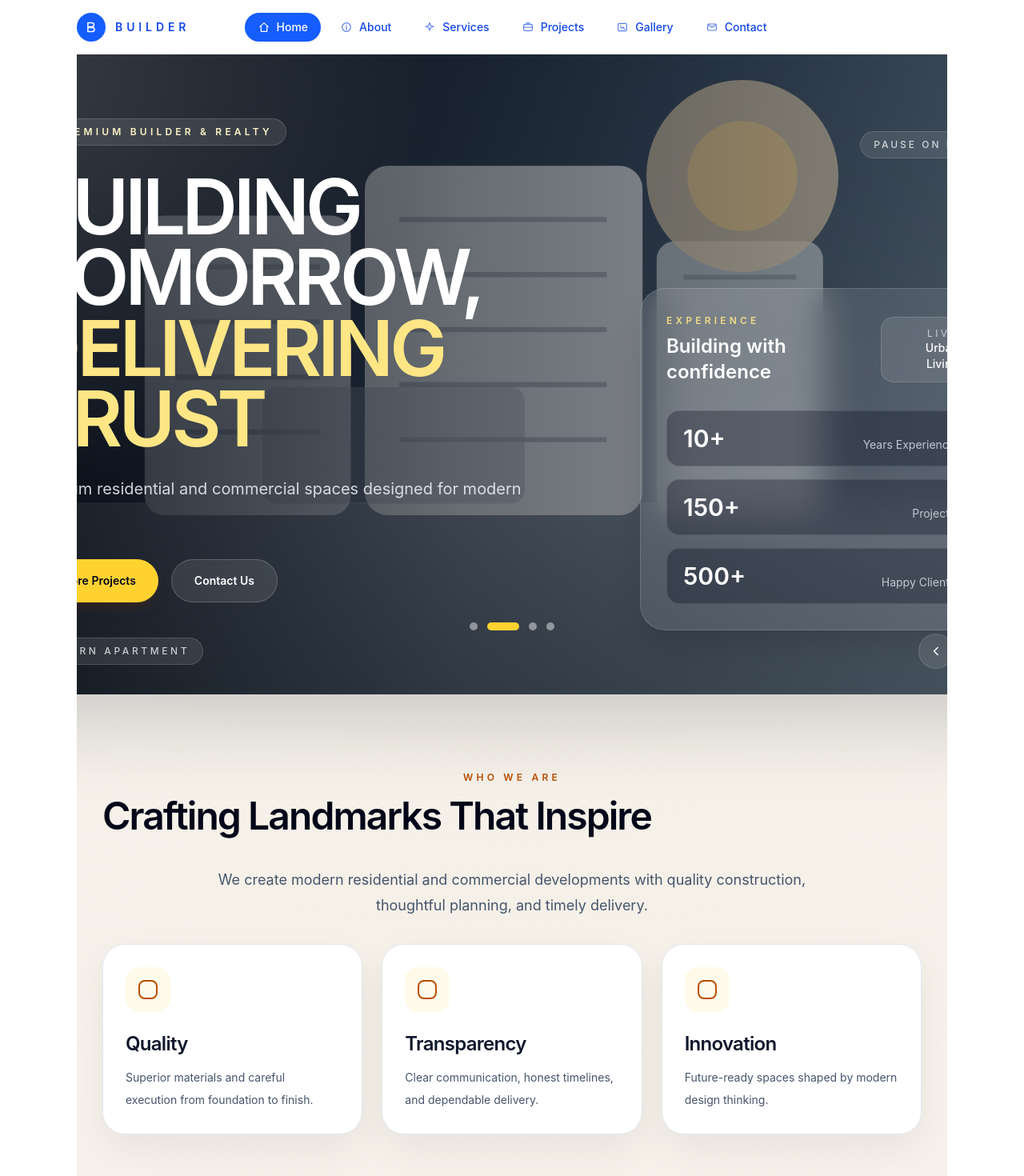
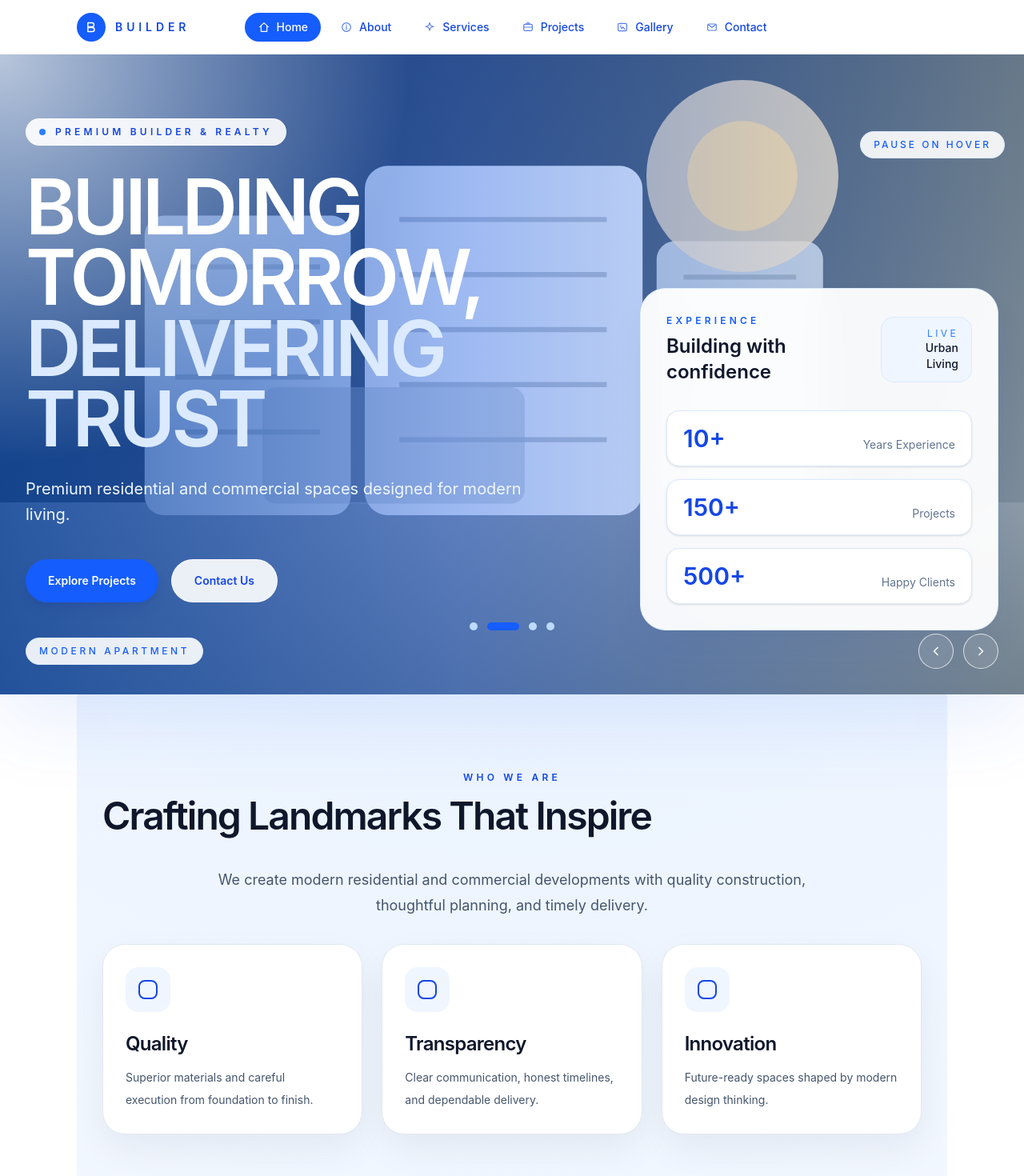
Before and after one commit to YojitSiddhant/builder-website, a Next.js app: page / in a window 1280 px wide. Shown: the top 1470 px of the page at 80% size. Built offline with nearby package versions, Linux system fonts and the light colour scheme.

Commit message:
Fix home page clipping and blue theme

```diff
--- a/components/home-page.tsx
+++ b/components/home-page.tsx
@@ -188,7 +188,7 @@ export function HomePage() {
   }, [testimonialPaused]);
 
   return (
-    <div className="overflow-x-clip -mt-8 bg-[radial-gradient(circle_at_top,_rgba(198,167,123,0.14),_transparent_38%),linear-gradient(180deg,_#fbfaf7_0%,_#f6f1ea_38%,_#ffffff_100%)] text-slate-900">
+    <div className="-mt-8 bg-[radial-gradient(circle_at_top,_rgba(191,219,254,0.45),_transparent_40%),linear-gradient(180deg,_#ffffff_0%,_#f4f8ff_42%,_#ffffff_100%)] text-slate-900">
       <HeroSection
         activeSlide={heroIndex}
         setActiveSlide={setHeroIndex}
@@ -229,7 +229,7 @@ function HeroSection({
   return (
     <section
       aria-labelledby="home-hero-title"
-      className="relative left-1/2 w-screen -translate-x-1/2 overflow-hidden bg-slate-950 text-white shadow-[0_35px_90px_rgba(15,23,42,0.18)]"
+      className="relative left-1/2 w-screen -translate-x-1/2 overflow-hidden bg-white text-slate-900 shadow-[0_35px_90px_rgba(37,99,235,0.1)]"
       onMouseEnter={() => setPaused(true)}
       onMouseLeave={() => setPaused(false)}
     >
@@ -254,13 +254,13 @@ function HeroSection({
           </motion.div>
         </AnimatePresence>
 
-        <div className="absolute inset-0 bg-[linear-gradient(90deg,_rgba(7,11,20,0.88)_0%,_rgba(7,11,20,0.58)_45%,_rgba(7,11,20,0.34)_100%)]" />
-        <div className="absolute inset-0 bg-[radial-gradient(circle_at_top_left,_rgba(255,255,255,0.2),_transparent_36%)]" />
+        <div className="absolute inset-0 bg-[linear-gradient(90deg,_rgba(16,72,162,0.78)_0%,_rgba(37,99,235,0.4)_45%,_rgba(255,255,255,0.08)_100%)]" />
+        <div className="absolute inset-0 bg-[radial-gradient(circle_at_top_left,_rgba(255,255,255,0.7),_transparent_34%)]" />
 
         <div className="relative mx-auto flex min-h-[100svh] w-full max-w-7xl flex-col justify-center gap-12 px-4 py-20 sm:px-6 lg:grid lg:grid-cols-[1.15fr_0.85fr] lg:px-8">
           <div className="max-w-3xl">
-            <div className="inline-flex items-center gap-3 rounded-full border border-white/15 bg-white/10 px-4 py-2 text-xs font-semibold uppercase tracking-[0.35em] text-amber-100 backdrop-blur">
-              <span className="h-2 w-2 rounded-full bg-amber-300" />
+            <div className="inline-flex items-center gap-3 rounded-full border border-white/70 bg-white/90 px-4 py-2 text-xs font-semibold uppercase tracking-[0.35em] text-blue-700 backdrop-blur">
+              <span className="h-2 w-2 rounded-full bg-blue-500" />
               Premium Builder & Realty
             </div>
 
@@ -272,11 +272,11 @@ function HeroSection({
               transition={{ duration: 0.7, ease: "easeOut" }}
             >
               BUILDING TOMORROW,
-              <span className="block text-amber-200">DELIVERING TRUST</span>
+              <span className="block text-blue-100">DELIVERING TRUST</span>
             </motion.h1>
 
             <motion.p
-              className="mt-7 max-w-2xl text-lg leading-8 text-slate-100/85 sm:text-xl"
+              className="mt-7 max-w-2xl text-lg leading-8 text-blue-50 sm:text-xl"
               initial={{ opacity: 0, y: 20 }}
               animate={{ opacity: 1, y: 0 }}
               transition={{ duration: 0.7, delay: 0.08, ease: "easeOut" }}
@@ -292,13 +292,13 @@ function HeroSection({
             >
               <Link
                 href="#projects"
-                className="inline-flex items-center justify-center rounded-full bg-amber-300 px-7 py-4 text-sm font-semibold text-slate-950 shadow-lg shadow-amber-900/20 transition-transform duration-300 hover:-translate-y-0.5 hover:bg-amber-200"
+                className="inline-flex items-center justify-center rounded-full bg-blue-600 px-7 py-4 text-sm font-semibold text-white shadow-lg shadow-blue-900/15 transition-transform duration-300 hover:-translate-y-0.5 hover:bg-blue-700"
               >
                 Explore Projects
               </Link>
               <Link
                 href="/contact"
-                className="inline-flex items-center justify-center rounded-full border border-white/20 bg-white/10 px-7 py-4 text-sm font-semibold text-white backdrop-blur transition-transform duration-300 hover:-translate-y-0.5 hover:bg-white/15"
+                className="inline-flex items-center justify-center rounded-full border border-white/70 bg-white/90 px-7 py-4 text-sm font-semibold text-blue-700 backdrop-blur transition-transform duration-300 hover:-translate-y-0.5 hover:bg-white"
               >
                 Contact Us
               </Link>
@@ -307,21 +307,21 @@ function HeroSection({
 
           <div className="flex items-end justify-start lg:justify-end">
             <motion.div
-              className="w-full max-w-md rounded-[2rem] border border-white/15 bg-white/10 p-6 shadow-2xl shadow-black/20 backdrop-blur-xl sm:p-8"
+              className="w-full max-w-md rounded-[2rem] border border-blue-100 bg-white/95 p-6 shadow-2xl shadow-blue-900/10 backdrop-blur-xl sm:p-8"
               initial={{ opacity: 0, x: 32 }}
               animate={{ opacity: 1, x: 0 }}
               transition={{ duration: 0.75, delay: 0.2, ease: "easeOut" }}
             >
               <div className="flex items-center justify-between">
                 <div>
-                  <p className="text-xs font-semibold uppercase tracking-[0.35em] text-amber-200/90">
+                  <p className="text-xs font-semibold uppercase tracking-[0.35em] text-blue-600">
                     Experience
                   </p>
-                  <p className="mt-2 text-2xl font-semibold text-white">Building with confidence</p>
+                  <p className="mt-2 text-2xl font-semibold text-slate-900">Building with confidence</p>
                 </div>
-                <div className="rounded-2xl border border-white/15 bg-white/10 px-4 py-3 text-right">
-                  <p className="text-xs uppercase tracking-[0.28em] text-slate-200/80">Live</p>
-                  <p className="text-sm font-medium text-white">{slide.eyebrow}</p>
+                <div className="rounded-2xl border border-blue-100 bg-blue-50 px-4 py-3 text-right">
+                  <p className="text-xs uppercase tracking-[0.28em] text-blue-500">Live</p>
+                  <p className="text-sm font-medium text-slate-900">{slide.eyebrow}</p>
                 </div>
               </div>
 
@@ -333,11 +333,11 @@ function HeroSection({
                 ].map((item) => (
                   <div
                     key={item.label}
-                    className="rounded-2xl border border-white/10 bg-slate-950/30 px-5 py-4"
+                    className="rounded-2xl border border-blue-100 bg-white px-5 py-4 shadow-sm"
                   >
                     <div className="flex items-end justify-between gap-4">
-                      <p className="text-3xl font-semibold text-white">{item.value}</p>
-                      <p className="text-sm text-slate-200/80">{item.label}</p>
+                      <p className="text-3xl font-semibold text-blue-700">{item.value}</p>
+                      <p className="text-sm text-slate-500">{item.label}</p>
                     </div>
                   </div>
                 ))}
@@ -347,7 +347,7 @@ function HeroSection({
         </div>
 
         <div className="absolute inset-x-0 bottom-8 z-20 mx-auto flex w-full max-w-7xl items-center justify-between gap-4 px-4 sm:px-6 lg:px-8">
-          <div className="hidden rounded-full border border-white/15 bg-white/10 px-4 py-2 text-xs font-medium uppercase tracking-[0.3em] text-white/75 backdrop-blur md:inline-flex">
+          <div className="hidden rounded-full border border-blue-100 bg-white/90 px-4 py-2 text-xs font-medium uppercase tracking-[0.3em] text-blue-600 backdrop-blur md:inline-flex">
             {slide.title}
           </div>
           <div className="ml-auto flex items-center gap-3">
@@ -374,13 +374,13 @@ function HeroSection({
               onClick={() => setActiveSlide(index)}
               className={[
                 "h-2.5 rounded-full transition-all duration-300",
-                index === activeSlide ? "w-10 bg-amber-300" : "w-2.5 bg-white/45 hover:bg-white/75",
+                index === activeSlide ? "w-10 bg-blue-600" : "w-2.5 bg-blue-200 hover:bg-blue-400",
               ].join(" ")}
             />
           ))}
         </div>
 
-        <div className="absolute right-6 top-24 hidden rounded-full border border-white/15 bg-white/10 px-4 py-2 text-xs font-medium uppercase tracking-[0.25em] text-white/75 backdrop-blur md:block">
+        <div className="absolute right-6 top-24 hidden rounded-full border border-blue-100 bg-white/90 px-4 py-2 text-xs font-medium uppercase tracking-[0.25em] text-blue-600 backdrop-blur md:block">
           Pause on hover
         </div>
 
@@ -411,7 +411,7 @@ function IntroSection() {
             transition={{ delay: index * 0.08 }}
             className="group rounded-[1.75rem] border border-slate-200 bg-white p-7 shadow-[0_18px_45px_rgba(15,23,42,0.06)] transition-transform duration-300 hover:-translate-y-1 hover:shadow-[0_24px_60px_rgba(15,23,42,0.1)]"
           >
-            <div className="mb-6 flex h-14 w-14 items-center justify-center rounded-2xl bg-amber-50 text-amber-700 transition-transform duration-300 group-hover:scale-105">
+            <div className="mb-6 flex h-14 w-14 items-center justify-center rounded-2xl bg-blue-50 text-blue-700 transition-transform duration-300 group-hover:scale-105">
               <div className="h-6 w-6 rounded-lg border-2 border-current" />
             </div>
             <h3 className="text-2xl font-semibold tracking-[-0.03em] text-slate-900">
@@ -434,7 +434,7 @@ function FeaturedProjects() {
       action={
         <Link
           href="/projects"
-          className="inline-flex items-center justify-center rounded-full border border-slate-200 bg-white px-5 py-3 text-sm font-semibold text-slate-900 shadow-sm transition-transform duration-300 hover:-translate-y-0.5 hover:border-amber-200 hover:shadow-md"
+          className="inline-flex items-center justify-center rounded-full border border-blue-100 bg-white px-5 py-3 text-sm font-semibold text-blue-700 shadow-sm transition-transform duration-300 hover:-translate-y-0.5 hover:border-blue-200 hover:shadow-md"
         >
           View All Projects
         </Link>
@@ -474,7 +474,7 @@ function FeaturedProjects() {
               <div className="mt-6">
                 <Link
                   href="/projects"
-                  className="inline-flex items-center justify-center rounded-full bg-slate-950 px-5 py-3 text-sm font-semibold text-white transition-transform duration-300 hover:-translate-y-0.5 hover:bg-slate-800"
+                className="inline-flex items-center justify-center rounded-full bg-blue-600 px-5 py-3 text-sm font-semibold text-white transition-transform duration-300 hover:-translate-y-0.5 hover:bg-blue-700"
                 >
                   View Details
                 </Link>
@@ -501,7 +501,7 @@ function TrustSection() {
             transition={{ delay: index * 0.08 }}
             className="rounded-[1.75rem] border border-slate-200 bg-white p-6 shadow-[0_18px_45px_rgba(15,23,42,0.05)]"
           >
-            <div className="flex h-12 w-12 items-center justify-center rounded-2xl bg-slate-950 text-amber-300">
+            <div className="flex h-12 w-12 items-center justify-center rounded-2xl bg-blue-600 text-white">
               <div className="h-5 w-5 rounded-full border-2 border-current" />
             </div>
             <h3 className="mt-5 text-xl font-semibold tracking-[-0.02em] text-slate-900">
@@ -530,7 +530,7 @@ function ServicesSection() {
             whileHover={{ y: -8 }}
             className="group rounded-[1.75rem] border border-slate-200 bg-[linear-gradient(180deg,_#ffffff_0%,_#fbf8f3_100%)] p-6 shadow-[0_18px_45px_rgba(15,23,42,0.05)] transition-shadow duration-300 hover:shadow-[0_28px_60px_rgba(15,23,42,0.1)]"
           >
-            <div className="flex h-14 w-14 items-center justify-center rounded-2xl bg-amber-50 text-amber-800 transition-transform duration-300 group-hover:scale-105">
+            <div className="flex h-14 w-14 items-center justify-center rounded-2xl bg-blue-50 text-blue-700 transition-transform duration-300 group-hover:scale-105">
               <ServiceGlyph index={index} />
             </div>
             <h3 className="mt-5 text-xl font-semibold tracking-[-0.02em] text-slate-900">
@@ -561,14 +561,14 @@ function ProcessSection() {
             {index < processSteps.length - 1 ? (
               <motion.span
                 aria-hidden="true"
-                className="absolute right-[-1.5rem] top-1/2 hidden h-px w-12 origin-left bg-gradient-to-r from-amber-300 via-amber-400 to-transparent xl:block"
+                className="absolute right-[-1.5rem] top-1/2 hidden h-px w-12 origin-left bg-gradient-to-r from-blue-300 via-blue-500 to-transparent xl:block"
                 initial={{ scaleX: 0 }}
                 whileInView={{ scaleX: 1 }}
                 viewport={{ once: true, amount: 0.7 }}
                 transition={{ duration: 0.8, delay: 0.15 + index * 0.1 }}
               />
             ) : null}
-            <div className="inline-flex h-12 w-12 items-center justify-center rounded-2xl bg-slate-950 text-sm font-semibold text-white">
+            <div className="inline-flex h-12 w-12 items-center justify-center rounded-2xl bg-blue-600 text-sm font-semibold text-white">
               {step.number}
             </div>
             <h3 className="mt-5 text-xl font-semibold tracking-[-0.02em] text-slate-900">
@@ -612,7 +612,7 @@ function TestimonialsSection({
             transition={{ duration: 0.5, ease: "easeOut" }}
           >
             <div className="flex justify-center lg:justify-start">
-              <div className="relative h-28 w-28 overflow-hidden rounded-full ring-8 ring-amber-100">
+              <div className="relative h-28 w-28 overflow-hidden rounded-full ring-8 ring-blue-100">
                 <Image
                   src={testimonial.image}
                   alt={testimonial.name}
@@ -624,7 +624,7 @@ function TestimonialsSection({
             </div>
 
             <div className="flex flex-col justify-center">
-              <div className="mb-3 flex items-center gap-1 text-amber-500">
+              <div className="mb-3 flex items-center gap-1 text-blue-500">
                 {Array.from({ length: testimonial.rating }).map((_, index) => (
                   <StarIcon key={index} className="h-5 w-5" />
                 ))}
@@ -650,14 +650,14 @@ function TestimonialsSection({
               onClick={() => setActiveIndex(index)}
               className={[
                 "h-2.5 rounded-full transition-all duration-300",
-                index === activeIndex ? "w-10 bg-slate-900" : "w-2.5 bg-slate-300 hover:bg-slate-400",
+                index === activeIndex ? "w-10 bg-blue-600" : "w-2.5 bg-blue-200 hover:bg-blue-400",
               ].join(" ")}
             />
           ))}
         </div>
 
         {paused ? (
-        <div className="pointer-events-none absolute inset-0 bg-white/5" aria-hidden="true" />
+          <div className="pointer-events-none absolute inset-0 bg-white/5" aria-hidden="true" />
         ) : null}
       </div>
     </SectionShell>
@@ -668,9 +668,9 @@ function FinalCta() {
   return (
     <section
       aria-labelledby="final-cta-title"
-      className="relative left-1/2 w-screen -translate-x-1/2 overflow-hidden rounded-none bg-slate-950 text-white"
+      className="relative left-1/2 w-screen -translate-x-1/2 overflow-hidden rounded-none bg-blue-950 text-white"
     >
-        <div className="absolute inset-0">
+      <div className="absolute inset-0">
         <Image
           src="/home/cta-banner.svg"
           alt="Dream project background"
@@ -678,11 +678,11 @@ function FinalCta() {
           sizes="100vw"
           className="object-cover"
         />
-        <div className="absolute inset-0 bg-[linear-gradient(90deg,_rgba(6,10,17,0.88)_0%,_rgba(6,10,17,0.58)_55%,_rgba(6,10,17,0.72)_100%)]" />
+        <div className="absolute inset-0 bg-[linear-gradient(90deg,_rgba(30,64,175,0.86)_0%,_rgba(37,99,235,0.66)_55%,_rgba(255,255,255,0.18)_100%)]" />
       </div>
 
       <div className="relative mx-auto flex w-full max-w-7xl flex-col items-start gap-6 px-4 py-20 sm:px-6 lg:px-8 lg:py-28">
-        <p className="text-xs font-semibold uppercase tracking-[0.35em] text-amber-200">
+        <p className="text-xs font-semibold uppercase tracking-[0.35em] text-blue-100">
           Start your next chapter
         </p>
         <h2
@@ -694,7 +694,7 @@ function FinalCta() {
         <div className="flex flex-col gap-4 sm:flex-row">
           <Link
             href="/contact"
-            className="inline-flex items-center justify-center rounded-full bg-amber-300 px-7 py-4 text-sm font-semibold text-slate-950 transition-transform duration-300 hover:-translate-y-0.5 hover:bg-amber-200"
+            className="inline-flex items-center justify-center rounded-full bg-white px-7 py-4 text-sm font-semibold text-blue-700 transition-transform duration-300 hover:-translate-y-0.5 hover:bg-blue-50"
           >
             Book Consultation
           </Link>
@@ -726,11 +726,11 @@ function SectionShell({
   return (
     <section id={id} className="scroll-mt-24">
       <div className="mb-10 flex flex-col gap-4 text-center">
-        <p className="text-xs font-semibold uppercase tracking-[0.35em] text-amber-700">
+        <p className="text-xs font-semibold uppercase tracking-[0.35em] text-blue-700">
           {eyebrow}
         </p>
         <div className="flex flex-col gap-4 lg:flex-row lg:items-end lg:justify-between lg:text-left">
-          <h2 className="mx-auto max-w-3xl text-3xl font-semibold tracking-[-0.04em] text-slate-950 sm:text-4xl lg:mx-0 lg:text-5xl">
+          <h2 className="mx-auto max-w-3xl text-3xl font-semibold tracking-[-0.04em] text-slate-900 sm:text-4xl lg:mx-0 lg:text-5xl">
             {title}
           </h2>
           {action ? <div className="flex justify-center lg:justify-end">{action}</div> : null}
@@ -753,7 +753,7 @@ function ArrowButton({
       type="button"
       aria-label={direction === "left" ? "Previous slide" : "Next slide"}
       onClick={onClick}
-      className="inline-flex h-11 w-11 items-center justify-center rounded-full border border-white/15 bg-white/10 text-white backdrop-blur transition-transform duration-300 hover:-translate-y-0.5 hover:bg-white/20"
+            className="inline-flex h-11 w-11 items-center justify-center rounded-full border border-white/70 bg-white/10 text-white backdrop-blur transition-transform duration-300 hover:-translate-y-0.5 hover:bg-white/20"
     >
       <ChevronIcon direction={direction} />
     </button>
```
